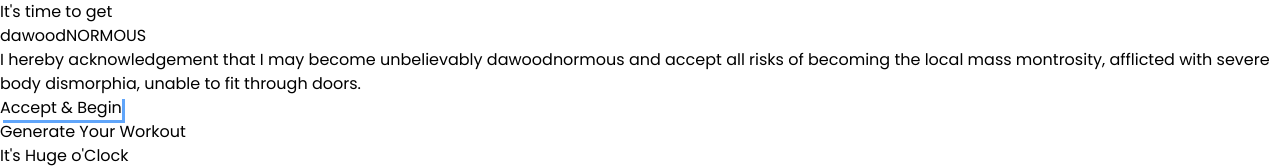
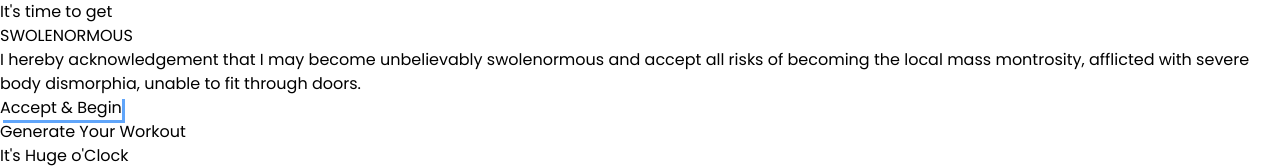
Before and after one commit to heydawood/dawood-fit, a React (Vite) app: page / in a window 1280 px wide. Shown: the top 168 px of the page. Built offline with nearby package versions, Linux system fonts and the light colour scheme.

Commit message:
commit-14

```diff
--- a/index.html
+++ b/index.html
@@ -2,7 +2,7 @@
 <html lang="en">
   <head>
     <meta charset="UTF-8" />
-    <link rel="icon" type="image/svg+xml" href="/vite.svg" />
+    <link rel="icon" type="image/svg+xml" href="/gym.svg" />
     <meta name="viewport" content="width=device-width, initial-scale=1.0" />
     <title>Dawood-Fit</title>
 
--- a/src/components/ExcerciseCard.jsx
+++ b/src/components/ExcerciseCard.jsx
@@ -1,5 +1,4 @@
 import React, { useState } from 'react'
-import { renderIntoDocument } from 'react-dom/test-utils'
 
 export default function ExcerciseCard(props) {
   const { excercise, i } = props
--- a/src/components/Generator.jsx
+++ b/src/components/Generator.jsx
@@ -130,7 +130,7 @@ export default function Generator(props) {
             <button onClick={() => {
               setGoal(scheme)
             }}
-              className={'bg-slate-950 border rounded-lg duration-200 hover:border-blue-600 py-3 px-4' + (scheme === goal ? 'border-blue-600' : 'border-blue-400')} key={schemeIndex}>
+              className={'bg-slate-950 border rounded-lg duration-200 hover:border-blue-600 py-3 px-4 ' + (scheme === goal ? 'border-blue-600' : 'border-blue-400')} key={schemeIndex}>
 
               <p className='capitalize'>{scheme.replaceAll('_', ' ')}</p>      {/* replaceAll is javascript fucntion to replace underscores with space*/}
 
--- a/src/components/Hero.jsx
+++ b/src/components/Hero.jsx
@@ -8,10 +8,10 @@ export default function Hero() {
 
         <p className='uppercase font-medium'>It's time to get</p>
 
-        <h1 className='uppercase font-semibold text-3xl sm:text-4xl md:text-5xl lg:text-6xl'>dawood<span className='text-blue-400'>NORMOUS</span></h1>
+        <h1 className='uppercase font-semibold text-3xl sm:text-4xl md:text-5xl lg:text-6xl'>SWOLE<span className='text-blue-400'>NORMOUS</span></h1>
 
       </div>
-      <p className='text-sm md:text-base font-light'>I hereby acknowledgement that I may become <span className='text-blue-400 font-medium'>unbelievably dawoodnormous</span> and accept all risks of becoming the local <span className='text-blue-400 font-medium'>mass montrosity</span>, afflicted with severe body dismorphia, unable to fit through doors.</p>
+      <p className='text-sm md:text-base font-light'>I hereby acknowledgement that I may become <span className='text-blue-400 font-medium'>unbelievably swolenormous</span> and accept all risks of becoming the local <span className='text-blue-400 font-medium'>mass montrosity</span>, afflicted with severe body dismorphia, unable to fit through doors.</p>
 
       <Button func={()=>
         window.location.href = '#generate'
```
Also changed, not shown: public/gym.svg (added).
